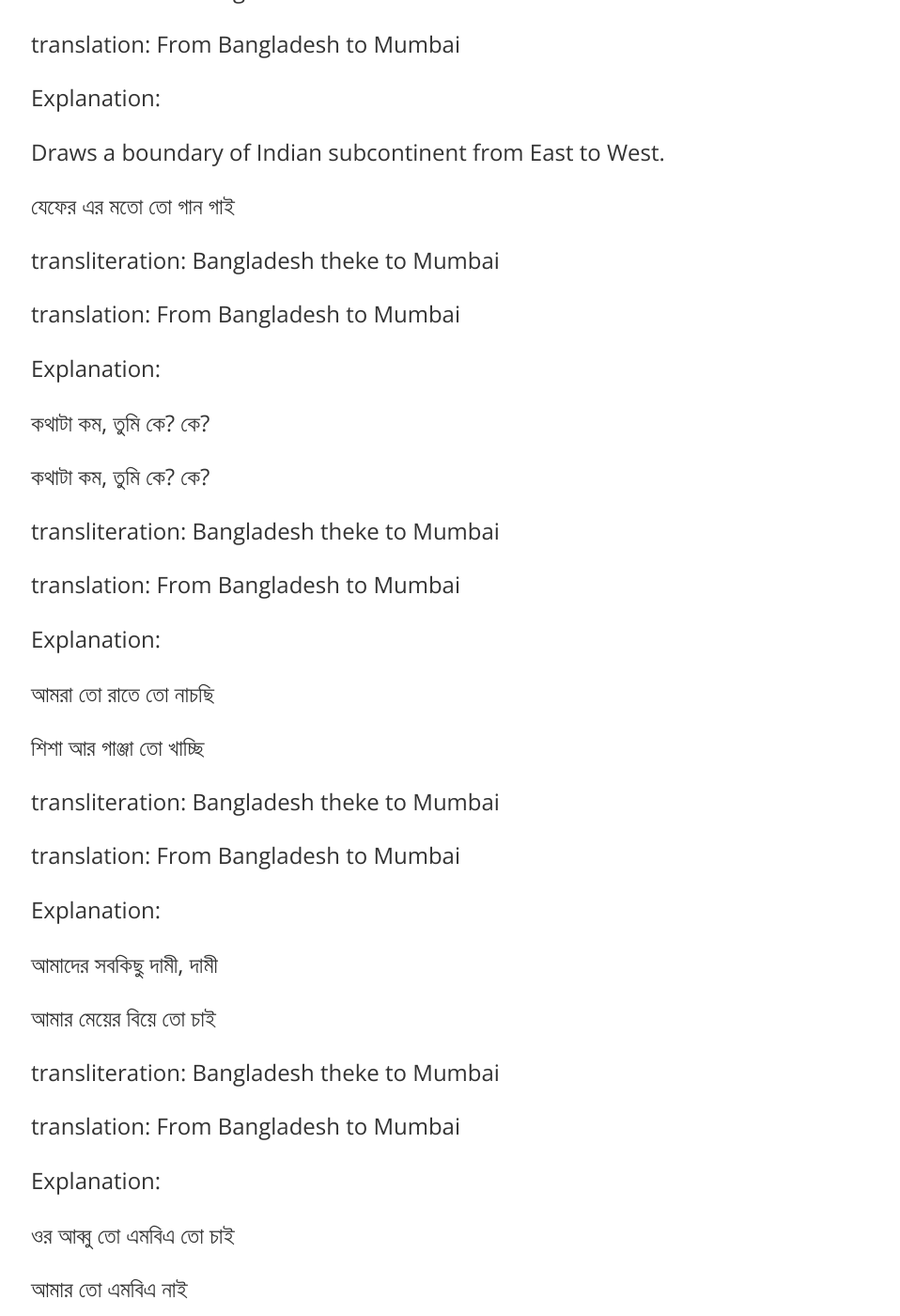
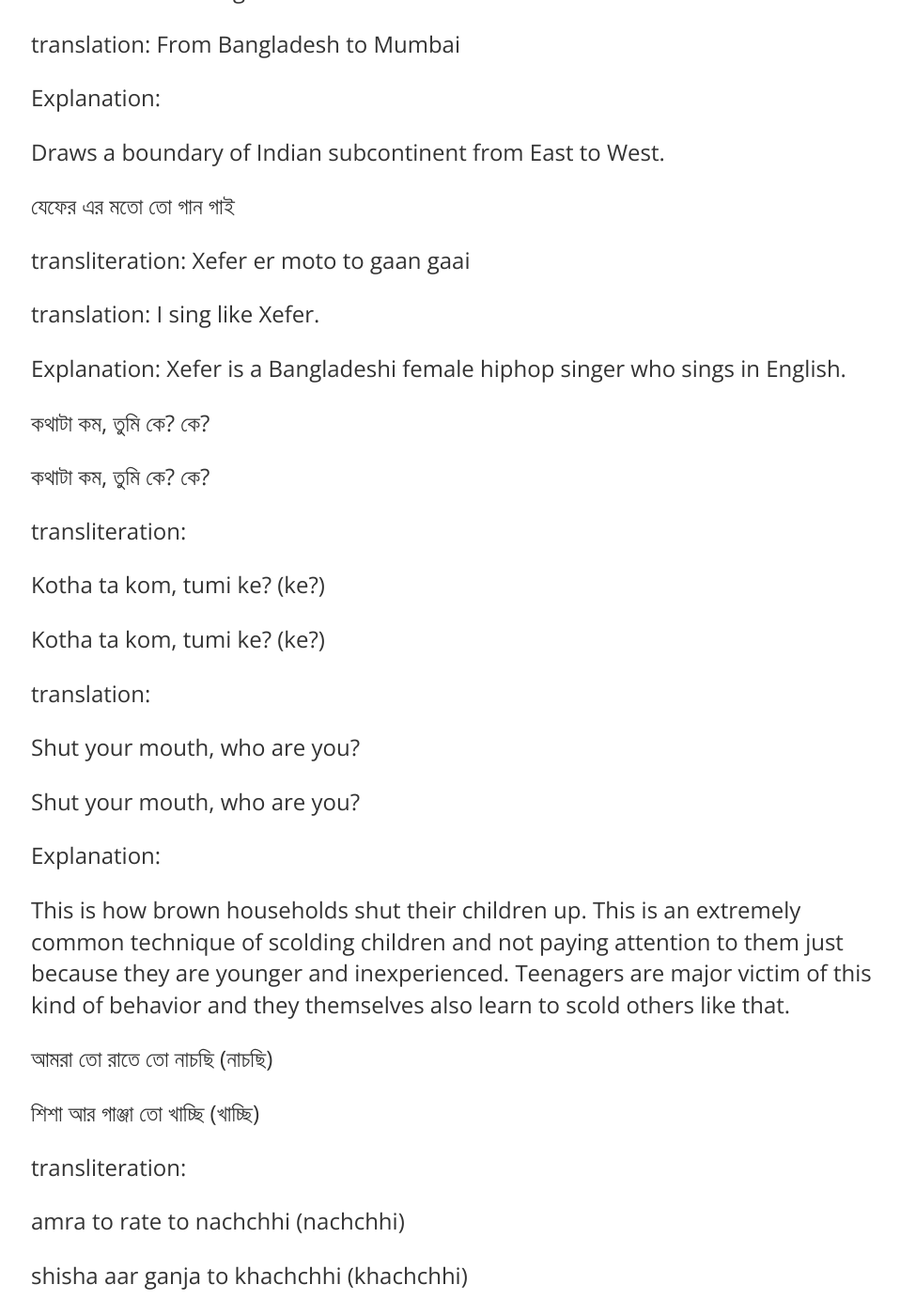
Before and after one commit to damnArin/damnArin.github.io, a Jekyll site: the page built from _posts/2020-06-28-Bhanga Bangla - Bangla Hiphop - Mumble Rap.md, in a window 1280 px wide and 1400 px high, scrolled down 9392 px. Shown: the whole window at 94% size, without its empty margins (159-1117 px from the left). Built offline with Jekyll 4.4.1, drawn with Linux system fonts in a browser that asks for light colours; comment, search, counter and statistics services are not loaded; some of the changed text lies outside the part shown.

Commit message:
Update 2020-06-28-Bhanga Bangla - Bangla Hiphop - Mumble Rap.md

```diff
--- a/_posts/2020-06-28-Bhanga Bangla - Bangla Hiphop - Mumble Rap.md
+++ b/_posts/2020-06-28-Bhanga Bangla - Bangla Hiphop - Mumble Rap.md
@@ -232,12 +232,11 @@
 
 যেফের এর মতো তো গান গাই
 
-transliteration: Bangladesh theke to Mumbai
+transliteration: Xefer er moto to gaan gaai
 
-translation: From Bangladesh to Mumbai
+translation: I sing like Xefer.
 
-Explanation:
-
+Explanation: Xefer is a Bangladeshi female hiphop singer who sings in English.
 
 
 
@@ -245,47 +244,84 @@
 
 কথাটা কম, তুমি কে? কে?
 
-transliteration: Bangladesh theke to Mumbai
+transliteration:
 
-translation: From Bangladesh to Mumbai
+Kotha ta kom, tumi ke? (ke?)
+
+Kotha ta kom, tumi ke? (ke?)
+
+translation:
+
+Shut your mouth, who are you?
+
+Shut your mouth, who are you?
 
 Explanation:
 
+This is how brown households shut their children up. This is an extremely common technique of scolding children and not paying attention to them just because they are younger and inexperienced. Teenagers are major victim of this kind of behavior and they themselves also learn to scold others like that.
 
-আমরা তো রাতে তো নাচছি
+আমরা তো রাতে তো নাচছি (নাচছি)
 
-শিশা আর গাঞ্জা তো খাচ্ছি
+শিশা আর গাঞ্জা তো খাচ্ছি (খাচ্ছি)
 
-transliteration: Bangladesh theke to Mumbai
+transliteration:
 
-translation: From Bangladesh to Mumbai
+amra to rate to nachchhi (nachchhi)
+
+shisha aar ganja to khachchhi (khachchhi)
+
+translation:
+
+We are dancing all night.
+
+We are having sheesha and ganja.
 
 Explanation:
 
+He's again explaining the kind of life he goes through.
 
 
 আমাদের সবকিছু দামী, দামী
 
-আমার মেয়ের বিয়ে তো চাই
+transliteration:
 
-transliteration: Bangladesh theke to Mumbai
+amader sob kichhu daami (daami)
 
-translation: From Bangladesh to Mumbai
+translation:
+
+Everything here is expensive.
 
 Explanation:
 
+This talks about the high living cost in big cities in USA. It's difficult to make a living there, more so if you are an immigrant not with a six-figure job.
 
+
+
+আমার মেয়ের বিয়ে তো চাই
 
 ওর আব্বু তো এমবিএ তো চাই
 
 আমার তো এমবিএ নাই
 
-transliteration: Bangladesh theke to Mumbai
+transliteration:
 
-translation: From Bangladesh to Mumbai
+amar meyer biye to chai
+
+or abbu to MBA chaay
+
+amar to MBA naai
+
+translation:
+
+My girlfriend wants to maary
+
+But her Abbu (father) wants (her husband to have) an MBA
+
+I don't have an MBA
 
 Explanation:
 
+The brown households have a lot of say in marriages of their children. Indian & BDeshi & Pakistani people still have the concept of arranged marriage very much and they do look for swanky jobs (at least financial stability) when they marry their daughters off.
 
 
 বুদ্ধি আর টাকাটা লম্বা
```
